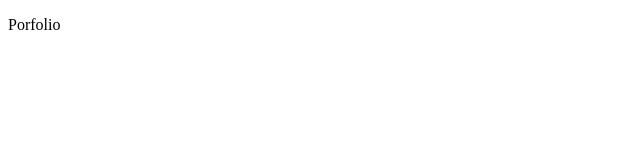
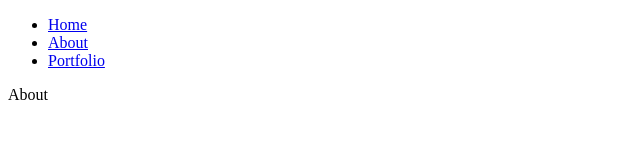
Before and after one commit to tonzari/GC_Lab_Front_End_Portfolio, a plain HTML site: page about.html in a window 1280 px wide. Shown: the whole page, without its empty margins (0-640 px from the left). Drawn offline with Linux system fonts and the light colour scheme.

Commit message:
some empty pages. that's worth a couple points!

```diff
--- a/about.html
+++ b/about.html
@@ -1,9 +1,19 @@
 <!DOCTYPE html>
 <html>
     <head>
-        <title>Porfolio</title>
+        <title>About</title>
     </head>
     <body>
-        <p>Porfolio</p>
+        <body>
+            <header>
+                <nav>
+                    <ul>
+                        <li><a href="index.html">Home</a></li>
+                        <li><a href="about.html">About</a></li>
+                        <li><a href="portfolio.html">Portfolio</a></li>
+                    </ul>
+                </nav>
+            </header>
+        <p>About</p>
     </body>
 </html>
```
Also changed, not shown: index.html (+11 -2 lines), portfolio.html (+10 -0 lines).
